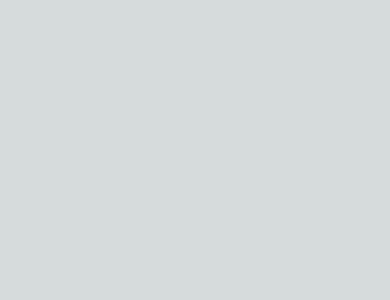
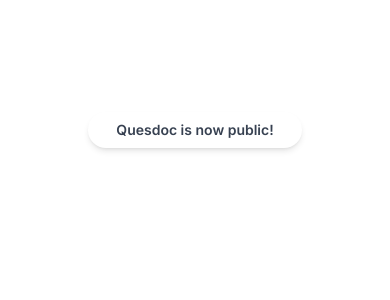
Before and after one commit to mvjl000/quesdoc, a Next.js app: page / in a window 390 px wide. Shown: the top 300 px of the page. Built offline with nearby package versions, Linux system fonts and the light colour scheme.

Commit message:
Config tailwind & theme

```diff
--- a/package.json
+++ b/package.json
@@ -9,11 +9,13 @@
     "lint": "next lint"
   },
   "dependencies": {
+    "@tailwindcss/typography": "^0.5.10",
     "clsx": "^2.0.0",
     "next": "latest",
     "react": "latest",
     "react-dom": "latest",
-    "tailwind-merge": "^1.14.0"
+    "tailwind-merge": "^1.14.0",
+    "tailwindcss-animate": "^1.0.7"
   },
   "devDependencies": {
     "@types/node": "latest",
--- a/src/app/globals.css
+++ b/src/app/globals.css
@@ -2,26 +2,50 @@
 @tailwind components;
 @tailwind utilities;
 
-:root {
-  --foreground-rgb: 0, 0, 0;
-  --background-start-rgb: 214, 219, 220;
-  --background-end-rgb: 255, 255, 255;
-}
 
-@media (prefers-color-scheme: dark) {
+@layer base {
   :root {
-    --foreground-rgb: 255, 255, 255;
-    --background-start-rgb: 0, 0, 0;
-    --background-end-rgb: 0, 0, 0;
+    --background: 0 0% 100%;
+    --foreground: 224 71.4% 4.1%;
+    --card: 0 0% 100%;
+    --card-foreground: 224 71.4% 4.1%;
+    --popover: 0 0% 100%;
+    --popover-foreground: 224 71.4% 4.1%;
+    --primary: 262.1 83.3% 57.8%;
+    --primary-foreground: 210 20% 98%;
+    --secondary: 220 14.3% 95.9%;
+    --secondary-foreground: 220.9 39.3% 11%;
+    --muted: 220 14.3% 95.9%;
+    --muted-foreground: 220 8.9% 46.1%;
+    --accent: 220 14.3% 95.9%;
+    --accent-foreground: 220.9 39.3% 11%;
+    --destructive: 0 84.2% 60.2%;
+    --destructive-foreground: 210 20% 98%;
+    --border: 220 13% 91%;
+    --input: 220 13% 91%;
+    --ring: 262.1 83.3% 57.8%;
+    --radius: 0.5rem;
+  }
+
+  .dark {
+    --background: 224 71.4% 4.1%;
+    --foreground: 210 20% 98%;
+    --card: 224 71.4% 4.1%;
+    --card-foreground: 210 20% 98%;
+    --popover: 224 71.4% 4.1%;
+    --popover-foreground: 210 20% 98%;
+    --primary: 263.4 70% 50.4%;
+    --primary-foreground: 210 20% 98%;
+    --secondary: 215 27.9% 16.9%;
+    --secondary-foreground: 210 20% 98%;
+    --muted: 215 27.9% 16.9%;
+    --muted-foreground: 217.9 10.6% 64.9%;
+    --accent: 215 27.9% 16.9%;
+    --accent-foreground: 210 20% 98%;
+    --destructive: 0 62.8% 30.6%;
+    --destructive-foreground: 210 20% 98%;
+    --border: 215 27.9% 16.9%;
+    --input: 215 27.9% 16.9%;
+    --ring: 263.4 70% 50.4%;
   }
 }
-
-body {
-  color: rgb(var(--foreground-rgb));
-  background: linear-gradient(
-      to bottom,
-      transparent,
-      rgb(var(--background-end-rgb))
-    )
-    rgb(var(--background-start-rgb));
-}
--- a/src/app/layout.tsx
+++ b/src/app/layout.tsx
@@ -1,22 +1,30 @@
-import './globals.css'
-import type { Metadata } from 'next'
-import { Inter } from 'next/font/google'
+import { cn } from "@/lib/utils";
+import "./globals.css";
+import type { Metadata } from "next";
+import { Inter } from "next/font/google";
 
-const inter = Inter({ subsets: ['latin'] })
+const inter = Inter({ subsets: ["latin"] });
 
 export const metadata: Metadata = {
-  title: 'Create Next App',
-  description: 'Generated by create next app',
-}
+  title: "Create Next App",
+  description: "Generated by create next app",
+};
 
 export default function RootLayout({
   children,
 }: {
-  children: React.ReactNode
+  children: React.ReactNode;
 }) {
   return (
-    <html lang="en">
-      <body className={inter.className}>{children}</body>
+    <html lang="en" className="light">
+      <body
+        className={cn(
+          "min-h-screen font-sans antialiased grainy",
+          inter.className
+        )}
+      >
+        {children}
+      </body>
     </html>
-  )
+  );
 }
--- a/src/app/page.tsx
+++ b/src/app/page.tsx
@@ -1,3 +1,13 @@
+import { MaxWidthWrapper } from "@/components/MaxWidthWrapper";
+
 export default function Home() {
-  return <div></div>;
+  return (
+    <MaxWidthWrapper className="mb-12 mt-28 sm:mt-40 flex flex-col items-center justify-center text-center">
+      <div className="mx-auto mb-4 flex max-w-fit items-center justify-center space-x-2 overflow-hidden rounded-full border-gray-200 bg-white px-7 py-2 shadow-md backdrop-blur transition-all hover:border-gray-300 hover:bg-white/50">
+        <p className="text-sm font-semibold text-gray-700">
+          Quesdoc is now public!
+        </p>
+      </div>
+    </MaxWidthWrapper>
+  );
 }
--- a/tailwind.config.ts
+++ b/tailwind.config.ts
@@ -1,20 +1,80 @@
-import type { Config } from 'tailwindcss'
+import type { Config } from "tailwindcss";
 
 const config: Config = {
+  darkMode: ["class"],
   content: [
-    './src/pages/**/*.{js,ts,jsx,tsx,mdx}',
-    './src/components/**/*.{js,ts,jsx,tsx,mdx}',
-    './src/app/**/*.{js,ts,jsx,tsx,mdx}',
+    "./src/pages/**/*.{js,ts,jsx,tsx,mdx}",
+    "./src/components/**/*.{js,ts,jsx,tsx,mdx}",
+    "./src/app/**/*.{js,ts,jsx,tsx,mdx}",
   ],
   theme: {
+    container: {
+      center: true,
+      padding: "2rem",
+      screens: {
+        "2xl": "1400px",
+      },
+    },
     extend: {
-      backgroundImage: {
-        'gradient-radial': 'radial-gradient(var(--tw-gradient-stops))',
-        'gradient-conic':
-          'conic-gradient(from 180deg at 50% 50%, var(--tw-gradient-stops))',
+      maxWidth: {
+        "8xl": "1408px",
+      },
+      colors: {
+        border: "hsl(var(--border))",
+        input: "hsl(var(--input))",
+        ring: "hsl(var(--ring))",
+        background: "hsl(var(--background))",
+        foreground: "hsl(var(--foreground))",
+        primary: {
+          DEFAULT: "hsl(var(--primary))",
+          foreground: "hsl(var(--primary-foreground))",
+        },
+        secondary: {
+          DEFAULT: "hsl(var(--secondary))",
+          foreground: "hsl(var(--secondary-foreground))",
+        },
+        destructive: {
+          DEFAULT: "hsl(var(--destructive))",
+          foreground: "hsl(var(--destructive-foreground))",
+        },
+        muted: {
+          DEFAULT: "hsl(var(--muted))",
+          foreground: "hsl(var(--muted-foreground))",
+        },
+        accent: {
+          DEFAULT: "hsl(var(--accent))",
+          foreground: "hsl(var(--accent-foreground))",
+        },
+        popover: {
+          DEFAULT: "hsl(var(--popover))",
+          foreground: "hsl(var(--popover-foreground))",
+        },
+        card: {
+          DEFAULT: "hsl(var(--card))",
+          foreground: "hsl(var(--card-foreground))",
+        },
+      },
+      borderRadius: {
+        lg: "var(--radius)",
+        md: "calc(var(--radius) - 2px)",
+        sm: "calc(var(--radius) - 4px)",
+      },
+      keyframes: {
+        "accordion-down": {
+          from: { height: "0" },
+          to: { height: "var(--radix-accordion-content-height)" },
+        },
+        "accordion-up": {
+          from: { height: "var(--radix-accordion-content-height)" },
+          to: { height: "0" },
+        },
+      },
+      animation: {
+        "accordion-up": "accordion-up 0.2s ease-out",
+        "accordion-down": "accordion-down 0.2s ease-out",
       },
     },
   },
-  plugins: [],
-}
-export default config
+  plugins: [require("tailwindcss-animate"), require("@tailwindcss/typography")],
+};
+export default config;
```
Also changed, not shown: 1 other file (tests, documents, lock files or other folders).
